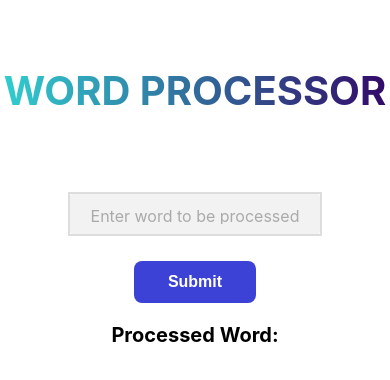
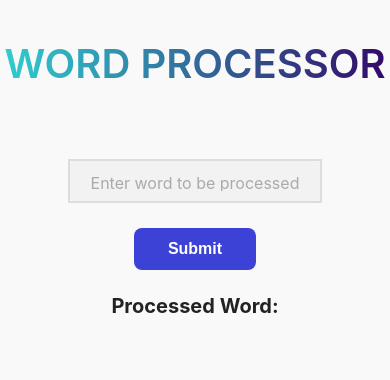
Before and after one commit to Akash-Ramjyothi/Word-Processor, a React (Create React App) app: page / in a window 390 px wide. Shown: the top 380 px of the page. Built offline with nearby package versions, Linux system fonts and the light colour scheme.

Commit message:
feat: enhance global CSS with reset, typography, and responsive improvements

```diff
--- a/src/index.css
+++ b/src/index.css
@@ -1,13 +1,110 @@
+/* =========================
+   Global Reset & Base Styles
+   ========================= */
+*,
+*::before,
+*::after {
+  box-sizing: border-box;
+}
+
+html {
+  font-size: 16px;
+  scroll-behavior: smooth;
+}
+
 body {
   margin: 0;
-  font-family: -apple-system, BlinkMacSystemFont, 'Segoe UI', 'Roboto', 'Oxygen',
-    'Ubuntu', 'Cantarell', 'Fira Sans', 'Droid Sans', 'Helvetica Neue',
-    sans-serif;
+  padding: 0;
+  line-height: 1.6;
+  font-family: -apple-system, BlinkMacSystemFont, 'Segoe UI', 'Roboto',
+    'Oxygen', 'Ubuntu', 'Cantarell', 'Fira Sans', 'Droid Sans',
+    'Helvetica Neue', sans-serif;
+  color: #222;
+  background-color: #f9f9f9;
+
+  /* Font smoothing */
   -webkit-font-smoothing: antialiased;
   -moz-osx-font-smoothing: grayscale;
 }
 
+/* =========================
+   Typography
+   ========================= */
+h1, h2, h3, h4, h5, h6 {
+  margin: 0 0 0.5em;
+  line-height: 1.25;
+  font-weight: 600;
+}
+
+p {
+  margin: 0 0 1em;
+}
+
+a {
+  color: #007bff;
+  text-decoration: none;
+  transition: color 0.2s ease-in-out;
+}
+
+a:hover {
+  color: #0056b3;
+  text-decoration: underline;
+}
+
+/* =========================
+   Code Styling
+   ========================= */
 code {
   font-family: source-code-pro, Menlo, Monaco, Consolas, 'Courier New',
     monospace;
+  background-color: #f4f4f4;
+  padding: 0.2em 0.4em;
+  border-radius: 4px;
+  font-size: 0.95em;
 }
+
+pre {
+  background-color: #1e1e1e;
+  color: #f8f8f2;
+  padding: 1em;
+  border-radius: 6px;
+  overflow-x: auto;
+}
+
+pre code {
+  background: none;
+  padding: 0;
+  color: inherit;
+}
+
+/* =========================
+   Utility Classes
+   ========================= */
+.container {
+  max-width: 1200px;
+  margin: 0 auto;
+  padding: 0 1rem;
+}
+
+.text-center {
+  text-align: center;
+}
+
+.hidden {
+  display: none !important;
+}
+
+/* =========================
+   Responsive Design
+   ========================= */
+@media (max-width: 768px) {
+  body {
+    font-size: 15px;
+  }
+}
+
+@media (max-width: 480px) {
+  body {
+    font-size: 14px;
+  }
+}
```
